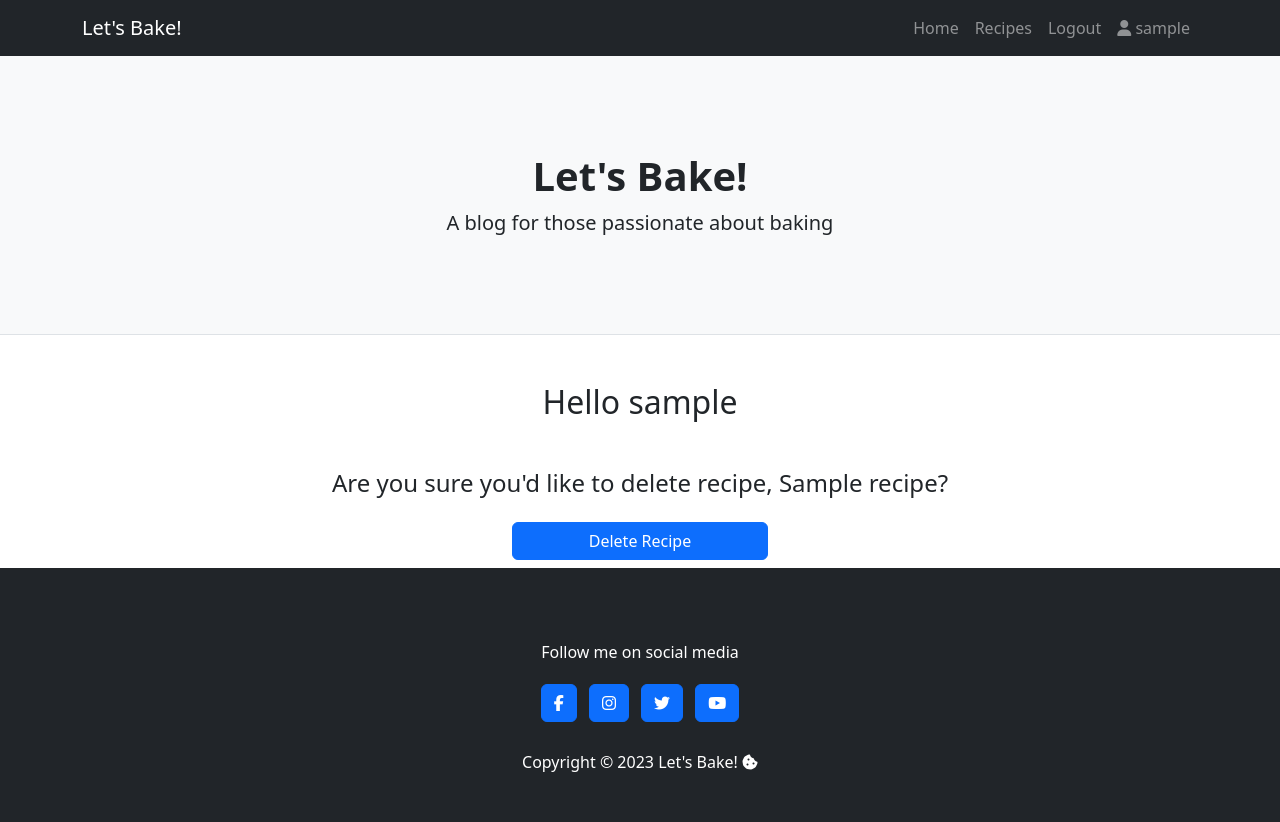
After one commit to Sarohia94/-Project-4-Baking-Blog, a Django app: a page that uses templates/delete_recipe.html in a window 1280 px wide. The commit adds this page. Run offline with Django 3.2, Linux system fonts and the light colour scheme; a user stored in the database is signed in; tables that the repository leaves empty hold one stand-in row (values such as "Sample post"); some libraries are stand-ins or nearby versions.

Commit message:
Make changes to index & recipe templates. Add delete recipe view, template & 403 page. Add delete recipe url & link to recipe detail.

```diff
--- a/blog/urls.py
+++ b/blog/urls.py
@@ -1,4 +1,5 @@
 from . import views
+from .views import DeleteRecipe
 from django.urls import path
 
 urlpatterns = [
@@ -12,4 +13,5 @@ urlpatterns = [
          name='recipe_like'),
     path("user_page", views.User.as_view(), name="user_page"),
     path("add_recipe", views.AddRecipe.as_view(), name="add_recipe"),
+    path("delete/<slug:slug>/", DeleteRecipe.as_view(), name="delete_recipe"),
 ]
--- a/blog/views.py
+++ b/blog/views.py
@@ -1,7 +1,7 @@
 from django.shortcuts import render, get_object_or_404, reverse
-from django.contrib.auth.mixins import LoginRequiredMixin
+from django.contrib.auth.mixins import LoginRequiredMixin, UserPassesTestMixin
 from django.views import generic, View
-from django.views.generic import CreateView
+from django.views.generic import CreateView, DeleteView
 from django.http import HttpResponseRedirect
 from .models import Post, Recipe
 from .forms import PostCommentForm, RecipeCommentForm, RecipeForm
@@ -149,3 +149,12 @@ class AddRecipe(LoginRequiredMixin, CreateView):
         form.instance.author = self.request.user
         form.instance.slug = slugify(form.instance.recipe_name)
         return super(AddRecipe, self).form_valid(form)
+
+
+class DeleteRecipe(LoginRequiredMixin, UserPassesTestMixin, DeleteView):
+    model = Recipe
+    template_name = "delete_recipe.html"
+    success_url = "/recipes/"
+
+    def test_func(self):
+        return self.request.user == self.get_object().author
--- /dev/null
+++ b/templates/delete_recipe.html
@@ -0,0 +1,20 @@
+{% extends "base.html" %} {% block content %}
+<!-- Only allows users who are log in -->
+{% if user.is_authenticated %}
+<div class="container-fluid" id="">
+    <div class="row justify-content-center">
+        <div class="col-sm-10 mt-2">
+            <h2 class="mt-3 text-center">Hello <span>{{ user }}</span></h2>
+            <h4 class="mt-5 text-center">Are you sure you'd like to delete recipe, {{ object.recipe_name }}?</h4>
+            <div class="">
+                <form method="POST" class="text-center p-2">
+                    {% csrf_token %}
+                    {{ RecipeForm|safe }}
+                    <button type="submit" class="btn btn-primary w-25 mt-2">Delete Recipe</button>
+                </form>
+            </div>
+        </div>
+    </div>
+</div>
+{% endif %}
+{% endblock %}
--- a/templates/index.html
+++ b/templates/index.html
@@ -30,7 +30,7 @@
                 <div class="col-md-6">
                     <div class="card mb-4">
                         <div class="card-body">
-                            <div class="image-container">
+                            <div class="carousel">
                                 {% if "placeholder" in post.featured_image.url %}
                                 <img class="card-img-top"
                                     src="https://images.pexels.com/photos/9095/pexels-photo.jpg?auto=compress&cs=tinysrgb&w=1260&h=750&dpr=2"
@@ -44,7 +44,7 @@
                             </div>
                             <div class="small text-muted">{{ post.created_on}}</div>
                             <h2 class="card-title h4">{{ post.title }}</h2>
-                            <p class="card-text">{{ post.excerpt }}</p>
+                            <p class="card-text">{{ post.excerpt|truncatechars:100 }}</p>
                             <a class="btn btn-primary" href="{% url 'post_detail' post.slug %}">Read more →</a>
                             <hr />
                             <p class="card-text text-muted h6">{{ post.created_on}} <i class="fa-regular fa-heart fa-beat"></i>
--- a/templates/recipe_detail.html
+++ b/templates/recipe_detail.html
@@ -77,6 +77,11 @@
             </div>
         </div>
     </div>
+    {% if request.user == recipe.author %}
+    <div class="text-center">
+        <a href="{% url 'delete_recipe' recipe.slug %}" class="btn btn-primary w-25">Delete Recipe</a>
+    </div>
+    {% endif %}
     <div class="row">
         <div class="col">
             <hr>
--- a/templates/recipes.html
+++ b/templates/recipes.html
@@ -21,7 +21,7 @@
                 <div class="col-md-6">
                     <div class="card mb-4">
                         <div class="card-body">
-                            <div class="image-container">
+                            <div class="carousel">
                                 {% if "placeholder" in recipe.featured_image.url %}
                                 <img class="card-img-top"
                                     src="https://images.pexels.com/photos/9095/pexels-photo.jpg?auto=compress&cs=tinysrgb&w=1260&h=750&dpr=2"
@@ -35,7 +35,7 @@
                             </div>
                             <div class="small text-muted">{{ recipe.created_on}}</div>
                             <h2 class="card-title h4">{{ recipe.recipe_name }}</h2>
-                            <p class="card-text">{{ recipe.descripton }}</p>
+                            <p class="card-text">{{ recipe.descripton|truncatechars:100 }}</p>
                             <a class="btn btn-primary" href="{% url 'recipe_detail' recipe.slug %}">Read more →</a>
                             <hr />
                             <p class="card-text text-muted h6">{{ recipe.created_on}} <i class="fa-regular fa-heart fa-beat"></i>
```
Also changed, not shown: templates/403.html (added, +11 -0 lines).
